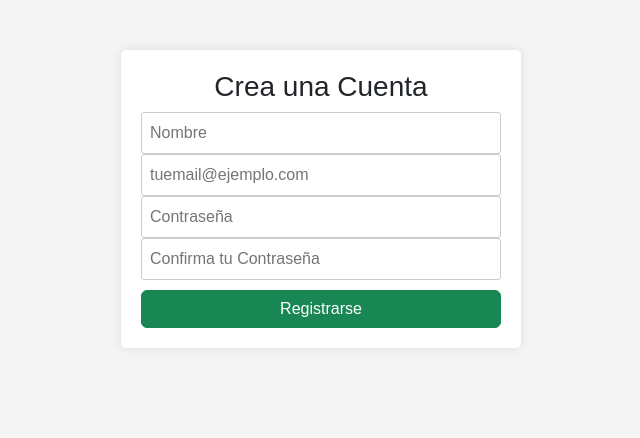
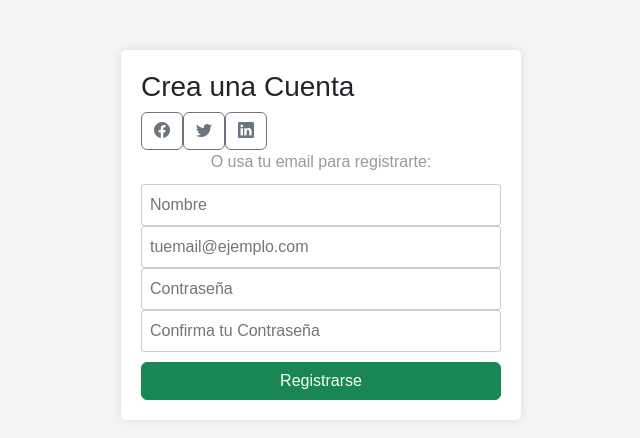
Before and after one commit to CodeWithAdriana/formulario, a React (Vite) app: page / in a window 1280 px wide. Shown: the top 438 px of the page, without its empty margins (319-959 px from the left). Built offline with nearby package versions, Linux system fonts and the light colour scheme.

Commit message:
Iconos-4

```diff
--- a/package.json
+++ b/package.json
@@ -10,7 +10,10 @@
     "preview": "vite preview"
   },
   "dependencies": {
+    "bootstrap": "^5.3.3",
+    "bootstrap-icons": "^1.11.3",
     "react": "^18.2.0",
+    "react-bootstrap": "^2.10.2",
     "react-dom": "^18.2.0"
   },
   "devDependencies": {
--- a/src/App.jsx
+++ b/src/App.jsx
@@ -1,5 +1,6 @@
 import Registro from "./components/Registro";
-import './App.css'
+import "./App.css";
+import "bootstrap-icons/font/bootstrap-icons.css";
 
 function App() {
   return (
@@ -8,6 +9,6 @@ function App() {
         <Registro />
       </div>
     </>
-  )
+  );
 }
 export default App;
--- a/src/components/Registro.jsx
+++ b/src/components/Registro.jsx
@@ -1,39 +1,41 @@
-import { useState } from "react"
-import Formulario from "./Formulario"
-import { Alert } from "./Alert"
-import {SocialButton} from "./SocialButton";
+import { useState } from "react";
+import Formulario from "./Formulario";
+import { Alert } from "./Alert";
+import { SocialButton } from "./SocialButton";
 
-function Registro(){
-    const [alert, setAlert]= useState({mensaje:"", color:""})
+function Registro() {
+  const [alert, setAlert] = useState({ mensaje: "", color: "" });
 
-    return(
-        <>
-        <h3>Crea una Cuenta</h3>
+  const handleFacebookClick = () => {
+    window.open("https://www.facebook.com", "_blank");
+  };
 
-        <Formulario setAlert={setAlert} />
+  const handleTwitterClick = () => {
+    window.open("https://twitter.com", "_blank");
+  };
 
-        <Alert mensaje={alert.mensaje} color={alert.color}/>
-        </>
-    )
-}
+  const handleLinkedInClick = () => {
+    window.open("https://www.linkedin.com", "_blank");
+  };
 
-const SocialICons = () => {
+  return (
+    <div className="registro-container">
+      <h3>Crea una Cuenta</h3>
 
-    const FacebookClick = () => {
+      <div className="social-login">
+        <div className="social-buttons">
+          <SocialButton iconName="facebook" onClick={handleFacebookClick} />
+          <SocialButton iconName="twitter" onClick={handleTwitterClick} />
+          <SocialButton iconName="linkedin" onClick={handleLinkedInClick} />
+        </div>
+        <p>O usa tu email para registrarte:</p>
+      </div>
 
-    };
+      <Formulario setAlert={setAlert} />
 
-    const TwitterClick = () => {
-
-    };
-
-    const LinkedInClick = () => {
-
-    };
-
-    return (
-        <div className="social-login"></div>
-    )
+      <Alert mensaje={alert.mensaje} color={alert.color} />
+    </div>
+  );
 }
 
 export default Registro;
--- a/src/components/SocialButton.jsx
+++ b/src/components/SocialButton.jsx
@@ -1,5 +1,10 @@
 import React from "react";
+export const SocialButton = ({ iconName, onClick }) => {
+  return (
+    <button onClick={onClick} className="btn btn-outline-secondary">
+      <i className={`bi bi-${iconName}`}></i>
+    </button>
+  );
+};
 
-export const SocialButton = ({ icon, onClick }) => {
-  return <button onCLick={onClick} className=""></button>;
-};
+export default SocialButton;
```
Also changed, not shown: 1 other file (tests, documents, lock files or other folders).
